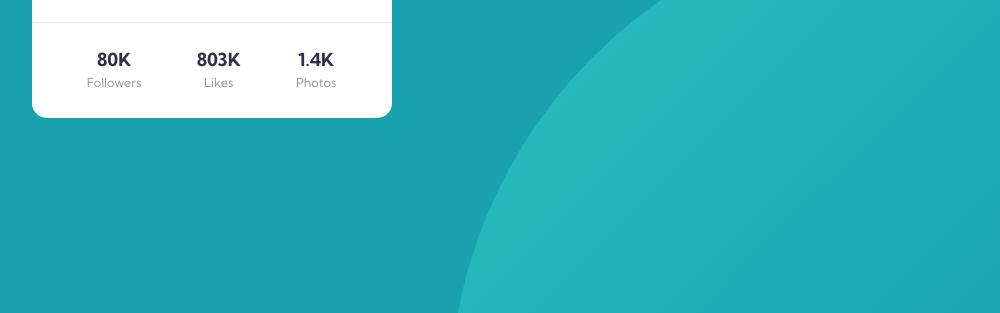
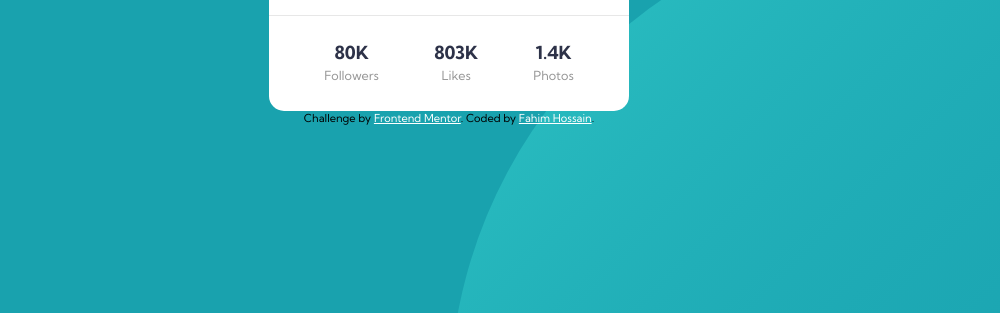
Before and after one commit to Mr-NotSoCreative/profile-card-component-main, a plain HTML site: page index.html in a window 1280 px wide. Shown: the part 487-800 px from the top of the page, without its empty margins (191-1191 px from the left). Drawn offline with Linux system fonts and the light colour scheme.

Commit message:
Update style.css

```diff
--- a/style.css
+++ b/style.css
@@ -23,6 +23,7 @@ body {
 .container {
   min-height: 100vh;
   display: flex;
+  flex-direction: column;
   justify-content: center;
   align-items: center;
   margin: 0 1.5rem;
@@ -89,6 +90,14 @@ span {
   margin-left: 10px;
   font-weight: 400;
 }
+.attribution {
+  font-size: 11px;
+  text-align: center;
+}
+.attribution a {
+  color: white;
+  /* font-weight: bold; */
+}
 @media screen and (max-width: 810px) {
   .container {
     margin: 1rem 1.5rem;
```
